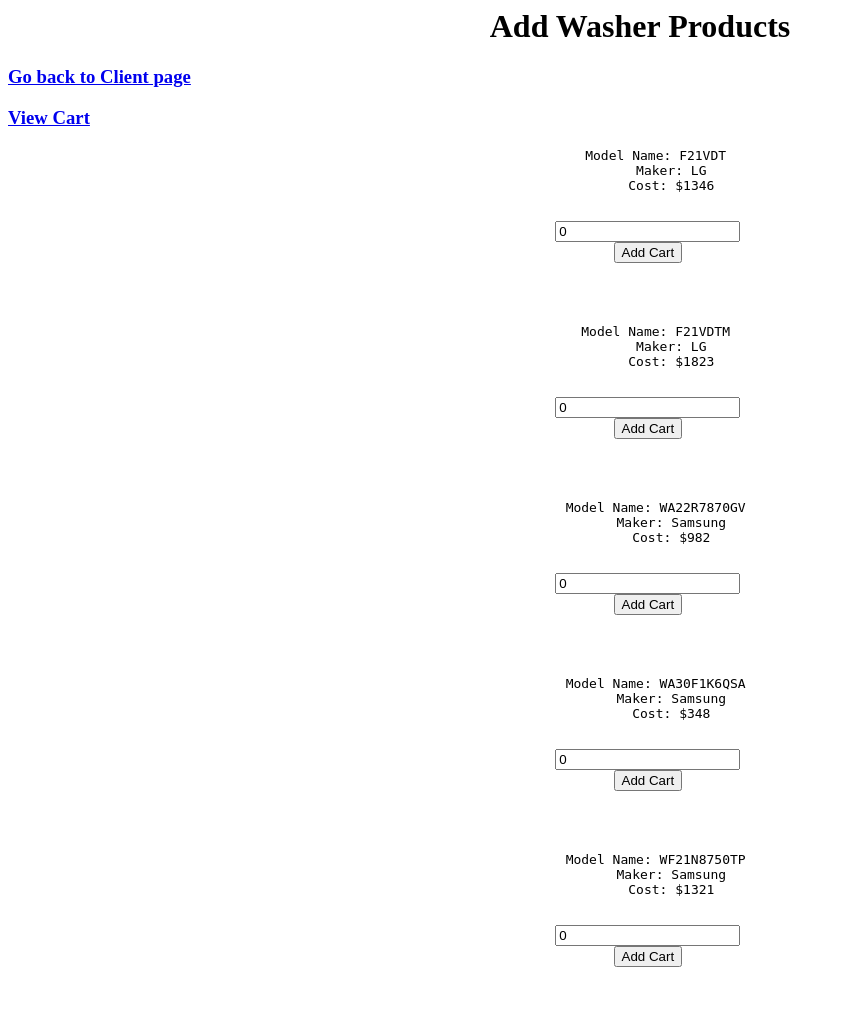
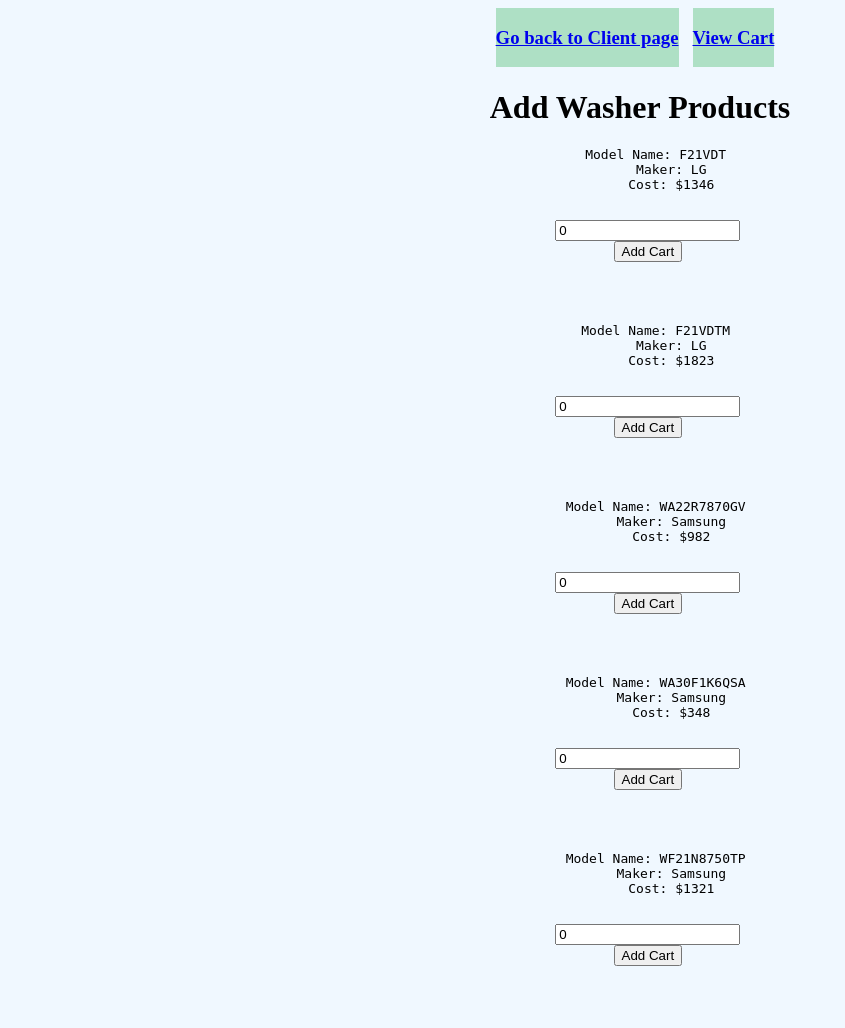
Before and after one commit to samComeIt/summer2019, a PHP site: page /Washer.php in a window 1280 px wide. Shown: the whole page, without its empty margins (0-845 px from the left). After the commit the page ends 966 px from the top, so only its background shows below. Run offline with PHP 8.4, Linux system fonts and the light colour scheme; a user stored in the database is signed in; data comes from the database, SQL or seed files in the repository; data that the repository does not hold is empty.

Commit message:
Update colors
Updated washer.php

```diff
--- a/305/AC.php
+++ b/305/AC.php
@@ -16,7 +16,7 @@
 	  }
 	  </style>
    </head>
-   <body>
+   </body>
    <header>
    <nav>
    <li><h3><a href="welcome.php">Go back to Client page</a></h3></li>
--- a/305/Washer.php
+++ b/305/Washer.php
@@ -1,20 +1,36 @@
+<?php
+   include('session.php');
+   echo "<div style=\"text-align:center\">";
+
+?>
 <html>
+<body style="background-color:#F0F8FF">
    <head>
+   <style>
+	  li {
+		 display: inline-block;
+			margin-right:10px;
+		color:#B0C4DE;
+		background-color:#AEE0C5;
+		text-align:center;
+	  }
+	  </style>
       <title>Add Washer roducts </title>
    </head>
 
-   <body>
-       <h1><div style="text-align:center">Add Washer Products </div>
-		<h3><a href="welcome.php">Go back to Client page</a> </h3>
-		<h3><a href="viewCart.php">View Cart</a> </h3>
-      </h1>
+   </body>
+   <header>
+   <nav>
+   <li><h3><a href="welcome.php">Go back to Client page</a> </h3></li>
+   <li><h3><a href="viewCart.php">View Cart</a> </h3></li>
+   </nav></header>
+       <h1><div style="text-align:center">Add Washer Products </div></h1>
 
-</html>
+
 </html>
 <?php // AC.php
 
   require_once 'hhh3login.php';
-  include('session.php');
   $conn = new mysqli($hn, $un, $pw, $db);
   if ($conn->connect_error) die($conn->connect_error);
 
```
